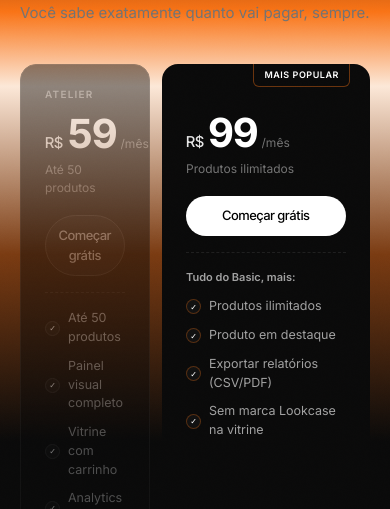
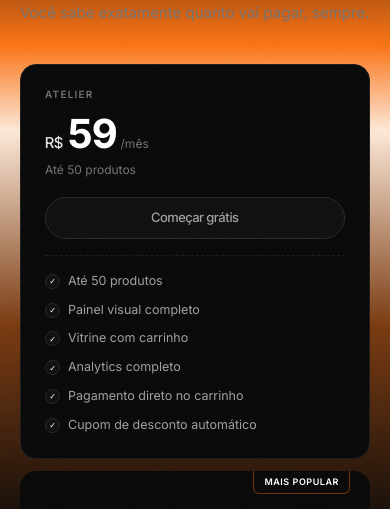
Before and after one commit to oliveiralincoln-dev/Lookcase-front, a Next.js app: page /precos in a window 390 px wide. Shown: the part 194-703 px from the top of the page. Built offline with nearby package versions, Linux system fonts and the light colour scheme; no server answers.

Commit message:
fix(mobile): empilha cards de plano abaixo de 640px

```diff
--- a/src/components/sections/pricing-section.tsx
+++ b/src/components/sections/pricing-section.tsx
@@ -64,6 +64,19 @@ export function PricingSection() {
   return (
     <section id="planos" className="px-5 lg:px-10 py-14 lg:py-20">
 
+      {/* Abaixo de 640px (inverso exato do breakpoint sm do Tailwind): cards empilhados,
+          largura total e iguais, sem o flex desigual nem o dimming do inativo.
+          A partir de 640px prevalece o style inline aprovado do desktop. */}
+      <style>{`
+        @media (max-width: 639.98px) {
+          .lk-plan-card {
+            flex: 0 0 auto !important;
+            width: 100% !important;
+            opacity: 1 !important;
+          }
+        }
+      `}</style>
+
       <h2 className="font-display text-[28px] lg:text-[40px] font-medium tracking-[-0.03em] leading-[1.05] mb-2">
         <VerticalCutReveal text="Simples e transparente." />
       </h2>
@@ -79,11 +92,12 @@ export function PricingSection() {
         Um valor fixo por mês, sem surpresa na fatura. Você sabe exatamente quanto vai pagar, sempre.
       </motion.p>
 
-      <div className="max-w-3xl mx-auto flex gap-3 items-stretch">
+      <div className="max-w-3xl mx-auto flex flex-col sm:flex-row gap-3 items-stretch">
 
         {/* ── BASIC ── */}
         <motion.div
           layout
+          className="lk-plan-card"
           custom={0}
           variants={cardRevealVariants}
           initial="hidden"
@@ -172,6 +186,7 @@ export function PricingSection() {
         {/* ── PRO ── */}
         <motion.div
           layout
+          className="lk-plan-card"
           custom={1}
           variants={cardRevealVariants}
           initial="hidden"
```
